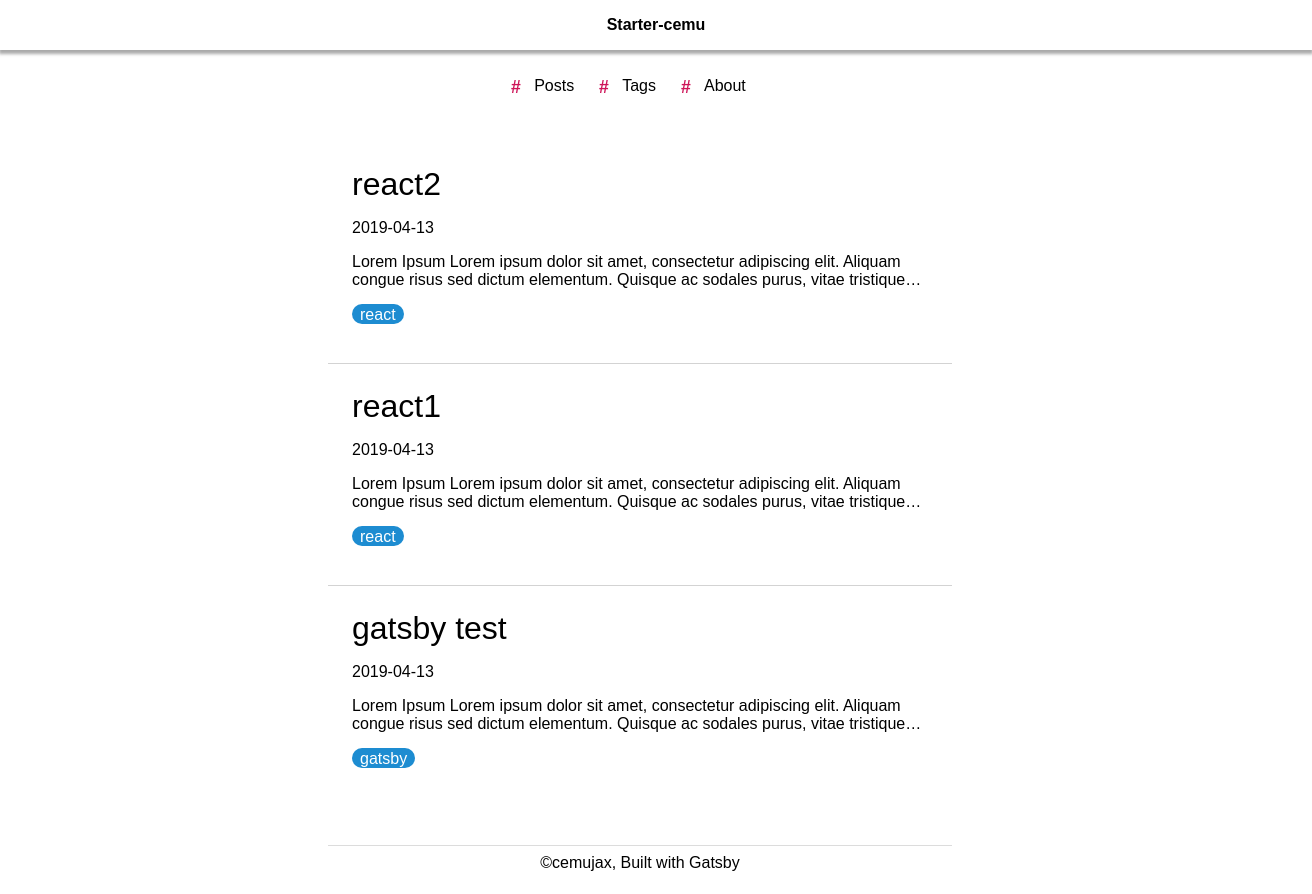
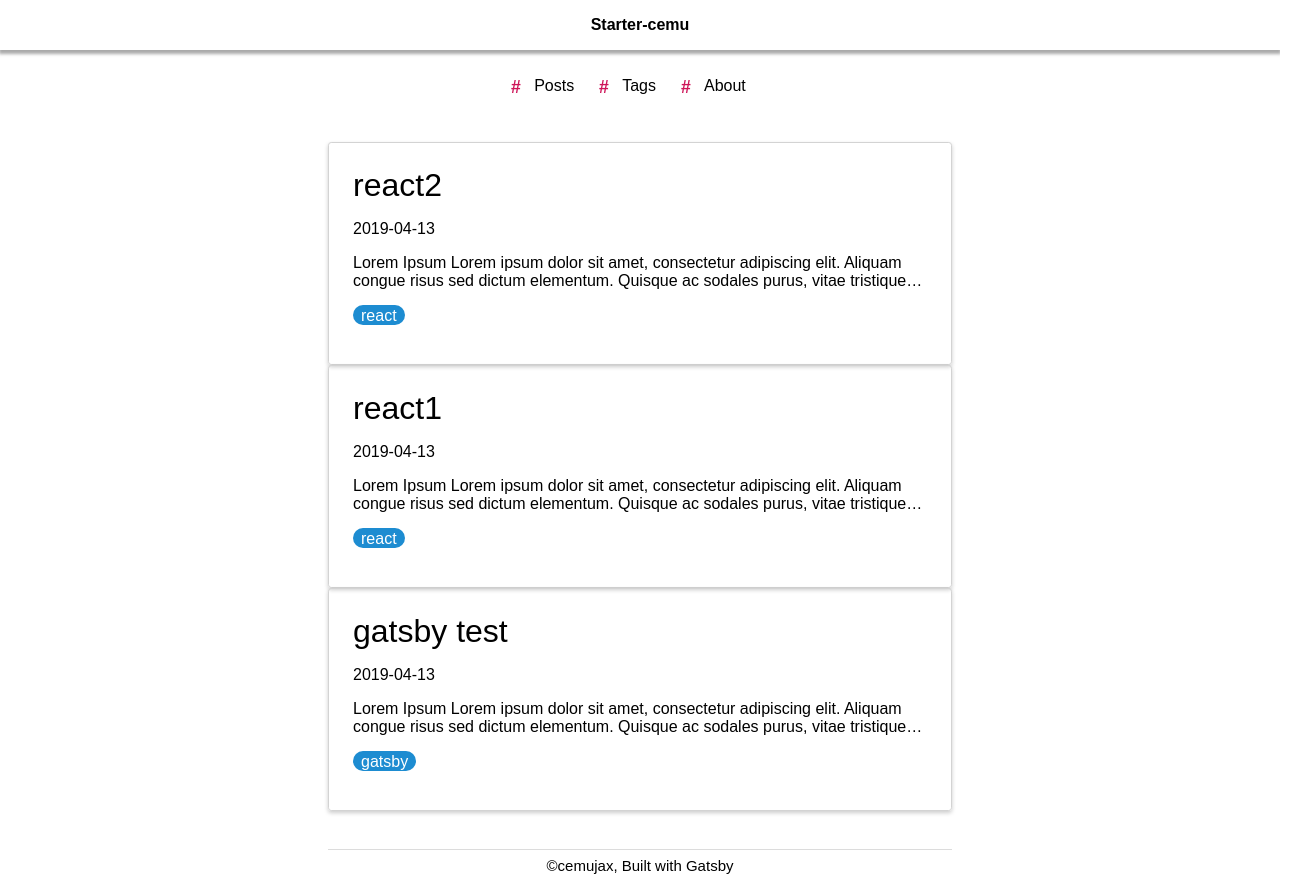
Before and after one commit to cemujax/gatsby-starter-cemu, a Gatsby site: page / in a window 1280 px wide. Shown: the whole page, 1312 px wide, since content can reach past the window. Built offline with nearby package versions, Linux system fonts and the light colour scheme; Gatsby itself is replaced by a stand-in of ours.

Commit message:
Style: Header, Footer, PostList

```diff
--- a/src/components/footer/footer.scss
+++ b/src/components/footer/footer.scss
@@ -1,5 +1,6 @@
 .footer {
   text-align: center;
+  font-size: 15px;
   font-weight: 300;
   padding-top: 30px;
 
--- a/src/components/header/header.scss
+++ b/src/components/header/header.scss
@@ -1,6 +1,6 @@
 header {
   width: 100%;
-  padding: 1rem;
+  padding: 1rem 0;
   text-align: center;
   box-shadow: 0 3px 3px 1px #aaa;
   a {
--- a/src/components/post/PostList/PostList.scss
+++ b/src/components/post/PostList/PostList.scss
@@ -2,6 +2,10 @@
   .post-item {
     padding: 1.5rem;
     transition: all 0.15s ease-in;
+    box-shadow: rgba(0, 0, 0, 0.2) 0px 2px 4px;
+    outline: none;
+    border-radius: 0.2rem;
+    border: 1px solid lightgray;
     a {
       h2 {
         font-size: 2rem;
```
